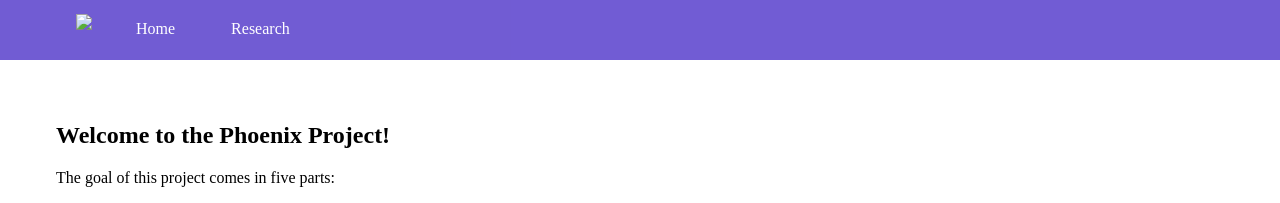
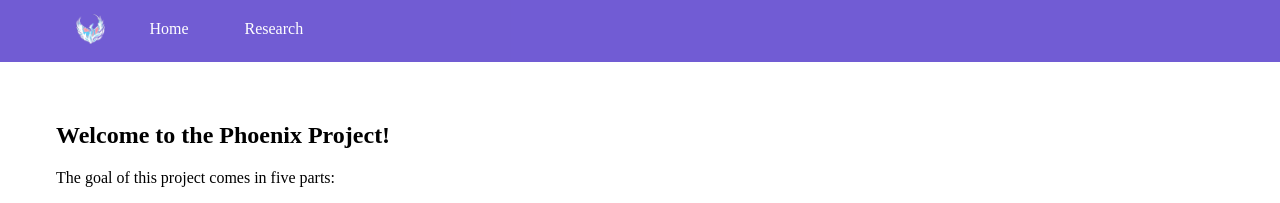
Before and after one commit to Scoopsie/Project-Phoenix, a Jekyll site: the page built from README.md, in a window 1280 px wide. Shown: the top 203 px of the page. Built offline with Jekyll 4.4.1, drawn with Linux system fonts in a browser that asks for light colours; our own code applies the rules of GitHub Pages for plain Markdown files.

Commit message:
fixed nav routing to logo, More css fiddling with blockquotes

```diff
--- a/_includes/nav.html
+++ b/_includes/nav.html
@@ -4,7 +4,7 @@
   <div class="menu-con-outer">
     <ul class="menu-con-inner">
       <li><a href="{{site.baseurl}}/">
-        <img src="{{site.baseurl}}/assets/css/images/logo.png" class="logo">
+        <img src="{{site.baseurl}}/assets/images/logo.png" class="logo">
       </a></li>
       <li><a href="{{site.baseurl}}/">
         <div class="menu-con-btn">
--- a/assets/css/style.scss
+++ b/assets/css/style.scss
@@ -47,17 +47,14 @@ $columns: 12; // number of columns in the grid system
   padding: 1rem;
 }
 
-#main_content_wrap blockquote {
-  padding: 0 1em;
-  color: var(--color-text-tertiary);
-  border-left: .25em solid var(--color-markdown-blockquote-border);
-}
-
 blockquote {
   margin-left: 0;
   margin-right: 0;
   margin-top: 0;
   margin-bottom: 16px;
+  padding: 0 1em;
+  color: var(--color-text-tertiary);
+  border-left: .25em solid var(--color-markdown-blockquote-border);
 }
 
 .logo {
```
